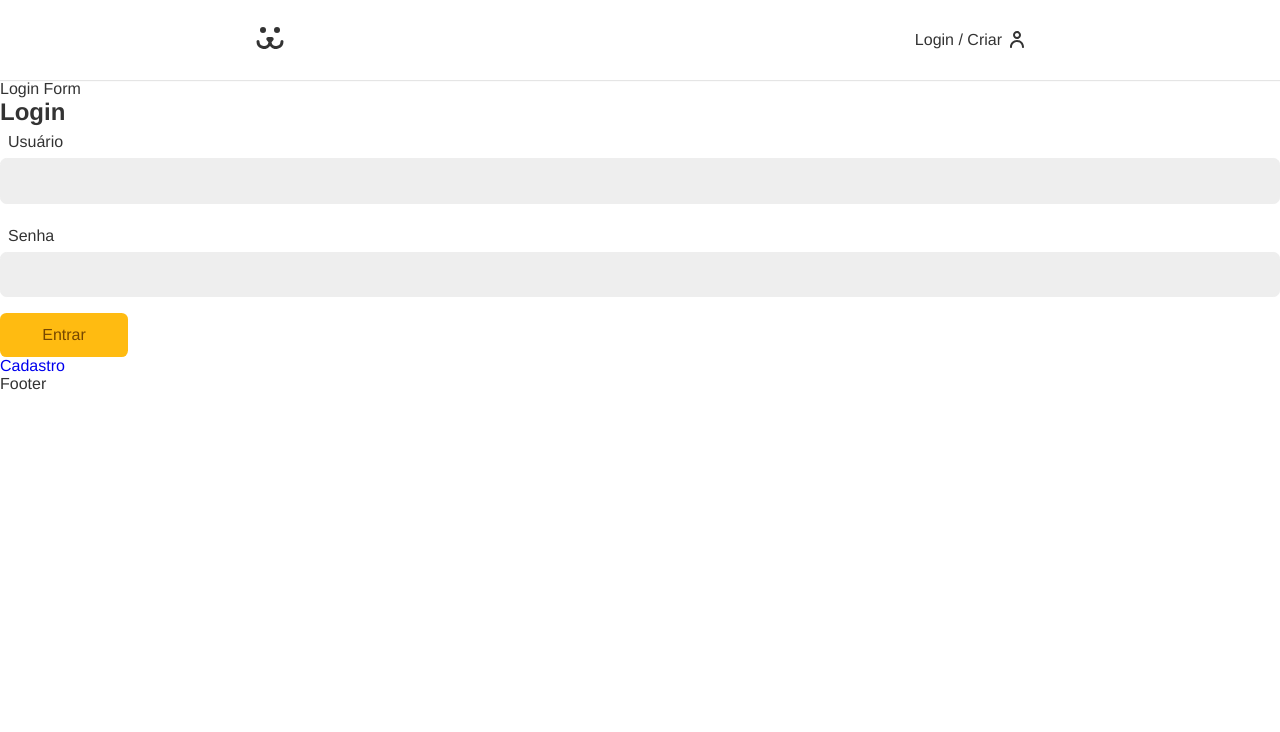
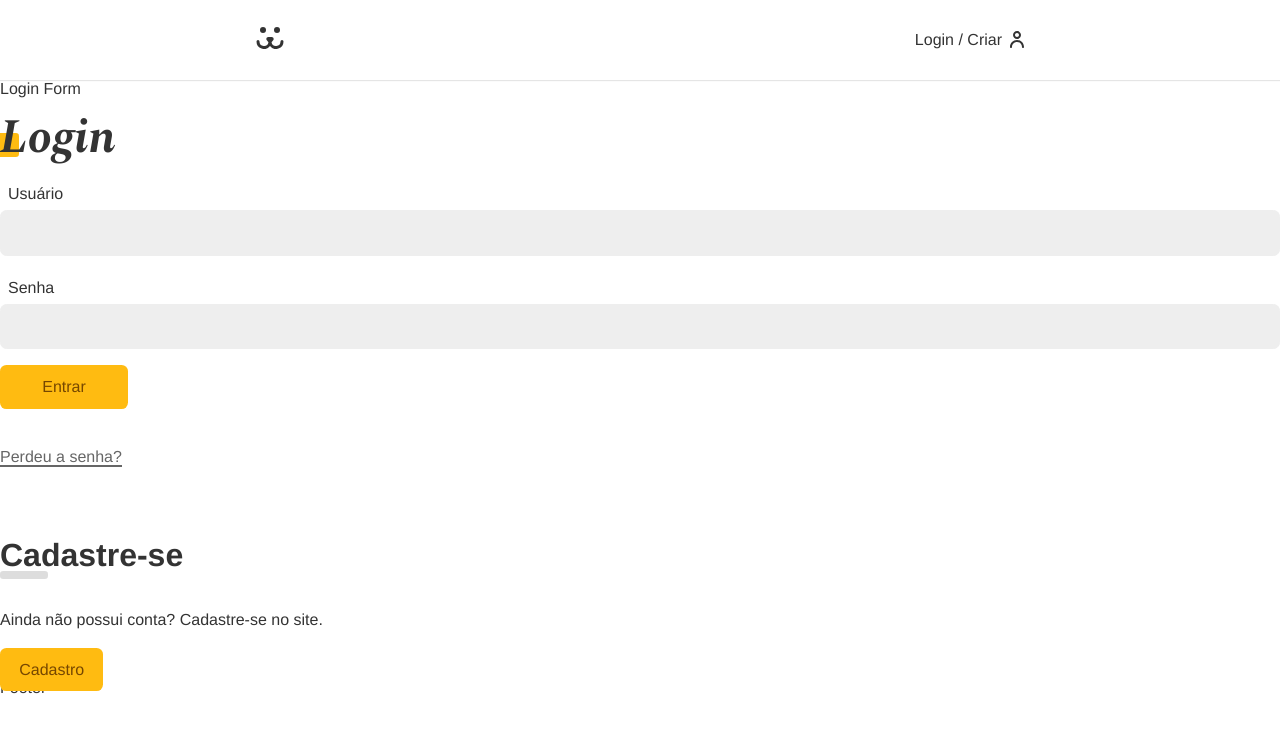
Before and after one commit to arthur94a/origamid-dogs, a React (Create React App) app: page /login in a window 1280 px wide. Shown: the top 732 px of the page. Built offline with nearby package versions, Linux system fonts and the light colour scheme.

Commit message:
Login Form

```diff
--- a/src/App.css
+++ b/src/App.css
@@ -1,3 +1,5 @@
+@import url('https://fonts.googleapis.com/css2?family=Spectral:ital,wght@1,700&display=swap');
+
 * {
   box-sizing: border-box;
 }
@@ -7,7 +9,7 @@
   padding-top: 5rem;
   color: #333;
   --type-first: Helvetica, Arial, sans-serif;
-  --type-second: 'Spectral', Georgia, serif;
+  --type-second: 'Spectral', Georgia;
   font-family: var(--type-first);
 }
 
@@ -41,6 +43,7 @@
 
 a {
   text-decoration: none;
+  color: #333;
 }
 
 .container {
@@ -48,3 +51,38 @@
   padding: 0 1rem;
   margin: 0 auto;
 }
+
+.title {
+  font-family: var(--type-second);
+  line-height: 1;
+  font-size: 3rem;
+  margin: 1rem 0;
+  position: relative;
+  z-index: 1;
+}
+
+.title::after {
+  content: '';
+  display: block;
+  width: 1.5rem;
+  height: 1.5rem;
+  background: #fb1;
+  position: absolute;
+  bottom: 5px;
+  left: -5px;
+  border-radius: 0.2rem;
+  z-index: -1;
+}
+
+.animeLeft {
+  opacity: 0;
+  transform: translatedX(-20px);
+  animation: animeLeft 0.3s forwards;
+}
+
+@keyframes animeLeft {
+  to {
+    opacity: 1;
+    transform: initial;
+  }
+}
--- /dev/null
+++ b/src/Components/Helper/Error.js
@@ -0,0 +1,6 @@
+import React from 'react';
+
+export const Error = ({ error }) => {
+  if (!error) return null;
+  return <p style={{ color: '#f31', margin: '1rem 0' }}>{error}</p>;
+};
--- a/src/Components/Login/LoginForm.js
+++ b/src/Components/Login/LoginForm.js
@@ -4,6 +4,9 @@
 import { Button } from '../Forms/Button';
 import { Input } from '../Forms/Input';
 import { UserContext } from '../../UserContext';
+import { Error } from '../Helper/Error';
+import styles from './LoginForm.module.css';
+import stylesBtn from '../Forms/Button.module.css';
 
 export const LoginForm = () => {
   const username = useForm();
@@ -19,10 +22,10 @@
   }
 
   return (
-    <section>
+    <section className="animeLeft">
       Login Form
-      <h1>Login</h1>
-      <form action="" onSubmit={handleSubmit}>
+      <h1 className="title">Login</h1>
+      <form className={styles.form} onSubmit={handleSubmit}>
         <Input label="Usuário" type="text" name="username" {...username} />
         <Input label="Senha" type="password" name="password" {...password} />
         {loading ? (
@@ -30,9 +33,19 @@
         ) : (
           <Button>Entrar</Button>
         )}
+        <Error error={error} />
         {error && <p>{error}</p>}
       </form>
-      <Link to="/login/criar">Cadastro</Link>
+      <Link className={styles.perdeu} to="/login/perdeu">
+        Perdeu a senha?
+      </Link>
+      <div className={styles.cadastro}>
+        <h2 className={styles.subtitle}>Cadastre-se</h2>
+        <p>Ainda não possui conta? Cadastre-se no site.</p>
+      </div>
+      <Link className={stylesBtn.button} to="/login/criar">
+        Cadastro
+      </Link>
     </section>
   );
 };
--- /dev/null
+++ b/src/Components/Login/LoginForm.module.css
@@ -0,0 +1,42 @@
+.form {
+  margin-bottom: 2rem;
+}
+
+.perdeu {
+  display: inline-block;
+  color: #666;
+  padding: 0.5rem 0;
+  line-height: 1;
+}
+
+.perdeu::after {
+  content: '';
+  height: 2px;
+  width: 100%;
+  background: currentColor;
+  display: block;
+}
+
+.cadastro {
+  margin-top: 4rem;
+}
+
+.cadastro p {
+  margin-top: 2rem;
+  margin-bottom: 2rem;
+}
+
+.subtitle {
+  font-family: var(--type-secondary--);
+  line-height: 1;
+  font-size: 2rem;
+}
+
+.subtitle::after {
+  content: '';
+  display: block;
+  background: #ddd;
+  height: 0.5rem;
+  width: 3rem;
+  border-radius: 0.2rem;
+}
```
